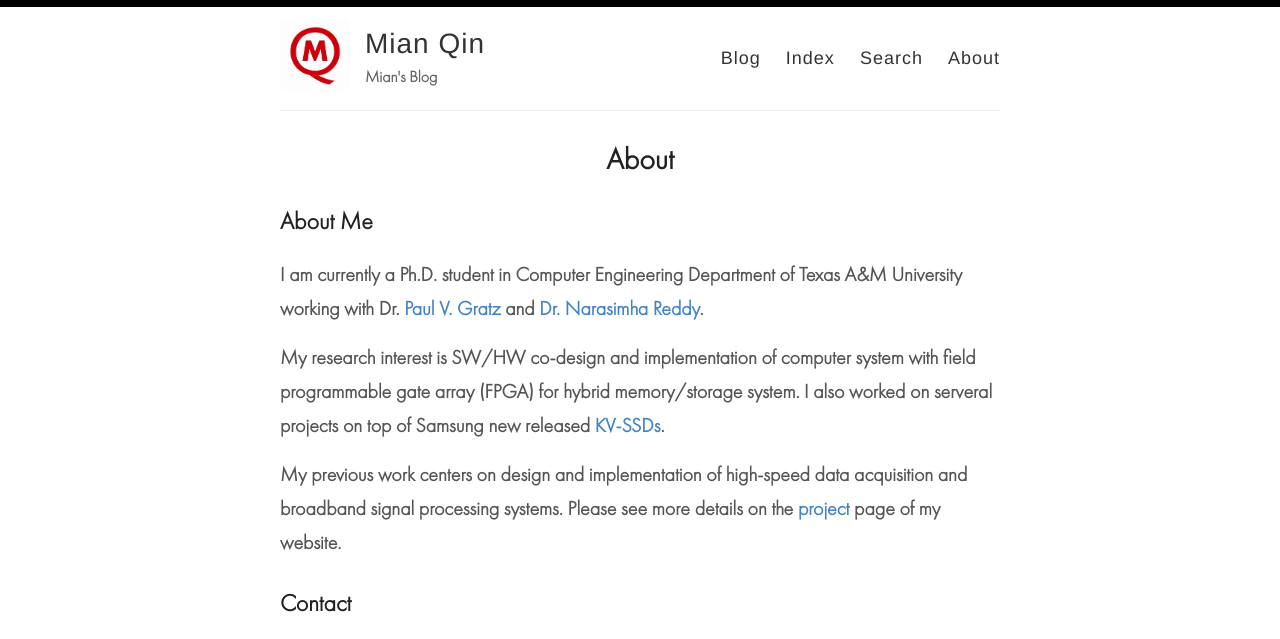
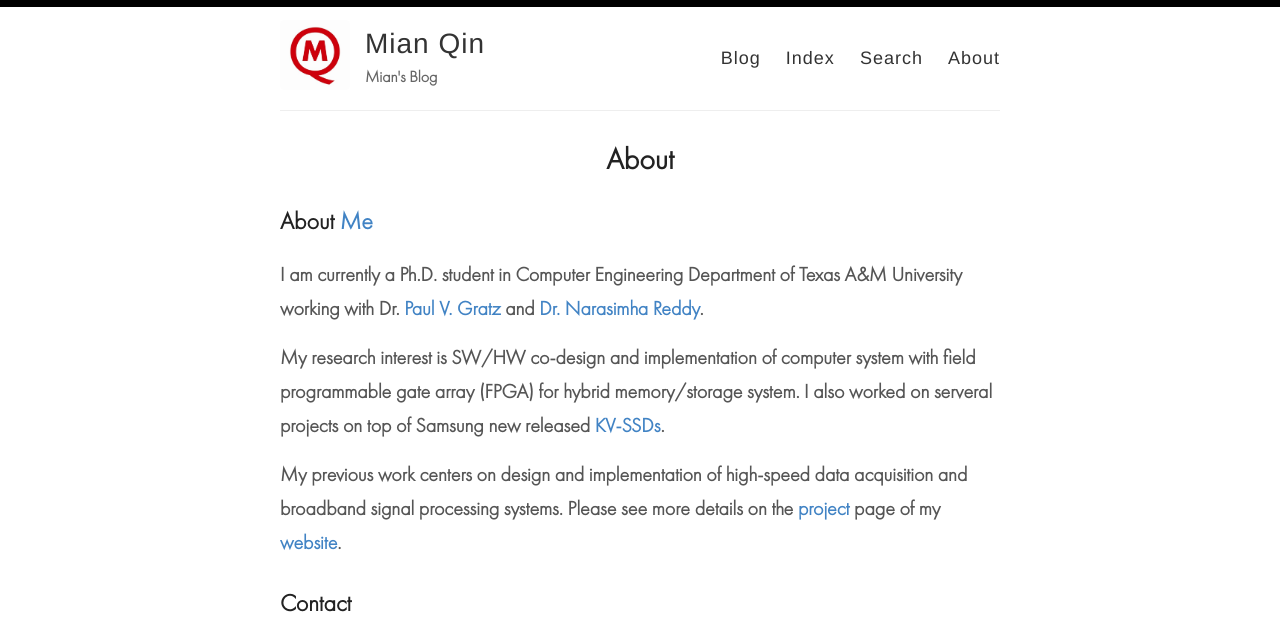
Before and after one commit to celery1124/celery1124.github.io, a Jekyll site: the page built from _pages/about.md, in a window 1280 px wide. Shown: the top 639 px of the page. Built offline with Jekyll 4.4.1, drawn with Linux system fonts in a browser that asks for light colours; part of the change alters nothing that is shown.

```diff
--- a/_pages/about.md
+++ b/_pages/about.md
@@ -4,13 +4,13 @@ title: About
 permalink: /about/
 ---
 
-## About Me
+## About [Me](https://celery1124.com)
 
 I am currently a Ph.D. student in Computer Engineering Department of Texas A&M University working with Dr. [Paul V. Gratz](https://cesg.tamu.edu/faculty/paul-gratz/) and [Dr. Narasimha Reddy](https://cesg.tamu.edu/faculty/narasimha-reddy/).
 
 My research interest is SW/HW co-design and implementation of computer system with field programmable gate array (FPGA) for hybrid memory/storage system.  I also worked on serveral projects on top of Samsung new released [KV-SSDs](https://github.com/OpenMPDK/KVSSD).
 
-My previous work centers on design and implementation of high-speed data acquisition and broadband signal processing systems. Please see more details on the [project](https://sites.google.com/view/mian-qin/projects?authuser=0) page of my website.
+My previous work centers on design and implementation of high-speed data acquisition and broadband signal processing systems. Please see more details on the [project](https://sites.google.com/view/mian-qin/projects?authuser=0) page of my [website](https://www.celery1124.com).
 
 ## Contact
 celery1124@tamu.edu
```
